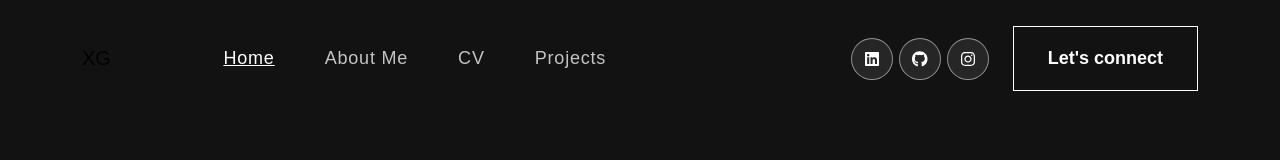
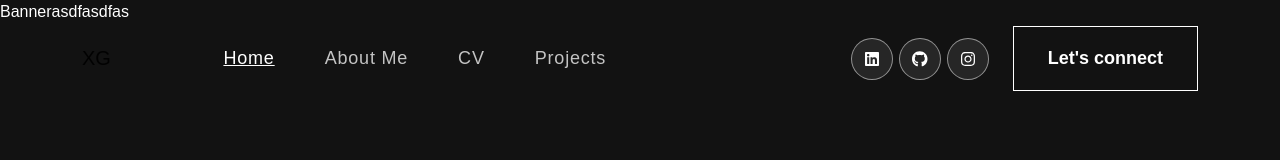
Before and after one commit to xavi666/xgarcesmarti, a React (Create React App) app: page / in a window 1280 px wide. Shown: the top 160 px of the page. Built offline with nearby package versions, Linux system fonts and the light colour scheme.

Commit message:
New component Banner

```diff
--- a/src/App.tsx
+++ b/src/App.tsx
@@ -1,12 +1,14 @@
 import React from "react";
 import "./App.css";
 import NavBar from "./components/NavBar/NavBar";
+import Banner from "./components/Banner/Banner";
 
-function App() {
+const App = () => {
   return (
     <div className="App">
       <header className="App-header">
         <NavBar />
+        <Banner />
       </header>
     </div>
   );
--- /dev/null
+++ b/src/components/Banner/Banner.tsx
@@ -0,0 +1,10 @@
+const Banner = () => {
+
+  return (
+    <div>
+      Bannerasdfasdfas
+    </div>
+  );
+}
+
+export default Banner;
```
